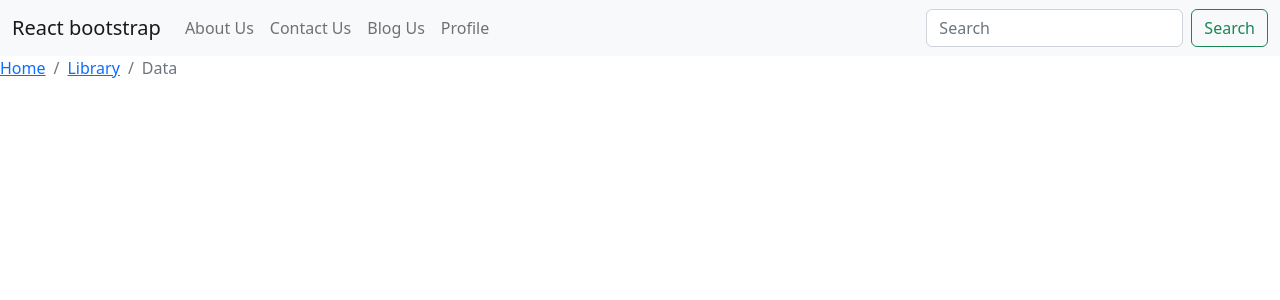
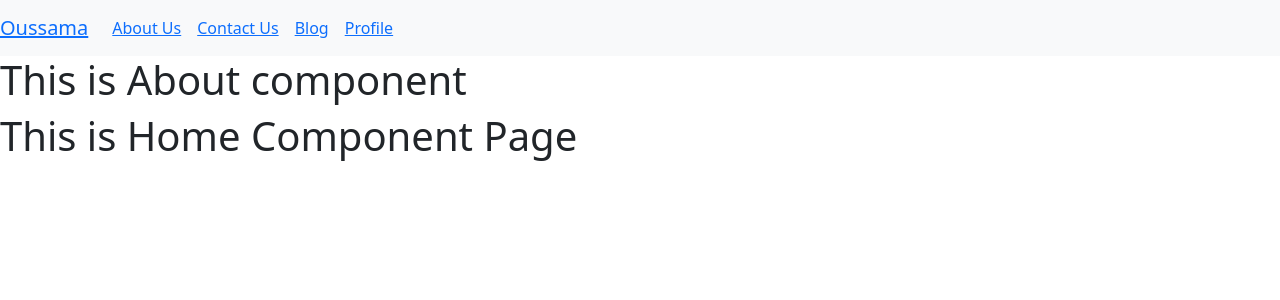
Before and after one commit to Ouss-tagh-dev/React-js-Fundamental, a React (Create React App) app: page /about in a window 1280 px wide. Shown: the top 300 px of the page. Built offline with nearby package versions, Linux system fonts and the light colour scheme; the HTML template or start-up script is replaced by a standard one.

Commit message:
Router Link Load Component

```diff
--- a/package.json
+++ b/package.json
@@ -10,7 +10,7 @@
     "react": "^18.2.0",
     "react-bootstrap": "^2.7.0",
     "react-dom": "^18.2.0",
-    "react-router-dom": "^6.7.0",
+    "react-router-dom": "^5.3.4",
     "react-scripts": "5.0.1",
     "web-vitals": "^2.1.4"
   },
--- a/src/App.js
+++ b/src/App.js
@@ -1,52 +1,11 @@
 import { Component } from "react";
 import "bootstrap/dist/css/bootstrap.min.css";
-import {
-  Button,
-  Breadcrumb,
-  Navbar,
-  Container,
-  Nav,
-  Form,
-} from "react-bootstrap";
+
 class App extends Component {
   render() {
     return (
       <div className="App">
-        <Navbar bg="light" expand="lg">
-          <Container fluid>
-            <Navbar.Brand href="#">React bootstrap</Navbar.Brand>
-            <Navbar.Toggle aria-controls="navbarScroll" />
-            <Navbar.Collapse id="navbarScroll">
-              <Nav
-                className="me-auto my-2 my-lg-0"
-                style={{ maxHeight: "100px" }}
-                navbarScroll
-              >
-                <Nav.Link href="#action2">About Us</Nav.Link>
-                <Nav.Link href="#action1">Contact Us</Nav.Link>
-                <Nav.Link href="#action2">Blog Us</Nav.Link>
-                <Nav.Link href="#action1">Profile</Nav.Link>
-              </Nav>
-              <Form className="d-flex">
-                <Form.Control
-                  type="search"
-                  placeholder="Search"
-                  className="me-2"
-                  aria-label="Search"
-                />
-                <Button variant="outline-success">Search</Button>
-              </Form>
-            </Navbar.Collapse>
-          </Container>
-        </Navbar>
-
-        <Breadcrumb>
-          <Breadcrumb.Item href="#">Home</Breadcrumb.Item>
-          <Breadcrumb.Item href="https://getbootstrap.com/docs/4.0/components/breadcrumb/">
-            Library
-          </Breadcrumb.Item>
-          <Breadcrumb.Item active>Data</Breadcrumb.Item>
-        </Breadcrumb>
+        <h1>This is Home Component Page</h1>
       </div>
     );
   }
--- /dev/null
+++ b/src/Header.jsx
@@ -0,0 +1,57 @@
+import React, { Component } from "react";
+import { Navbar, Container, Nav } from "react-bootstrap";
+import { BrowserRouter as Router, Switch, Route, Link } from "react-router-dom";
+import App from "./App";
+import About from "./components/About";
+import Contact from "./components/Contact";
+import Blog from "./components/Blog";
+import Profile from "./components/Profile";
+export default class Header extends Component {
+  render() {
+    return (
+      <Router>
+        <div>
+          <Navbar bg="light" expand="lg">
+            <Navbar.Brand>
+              <Link to="/">Oussama</Link>
+            </Navbar.Brand>
+            <Navbar.Toggle aria-controls="basic-navbar-nav" />
+            <Navbar.Collapse id="basic-navbar-nav">
+              <Nav className="mr-auto">
+                <Nav.Link>
+                  <Link to="/about">About Us</Link>
+                </Nav.Link>
+                <Nav.Link>
+                  <Link to="/contact">Contact Us</Link>
+                </Nav.Link>
+                <Nav.Link>
+                  <Link to="/blog">Blog</Link>
+                </Nav.Link>
+                <Nav.Link>
+                  <Link to="/profile">Profile</Link>
+                </Nav.Link>
+              </Nav>
+            </Navbar.Collapse>
+          </Navbar>
+        </div>
+        <Switch>
+          {/* <Route path="/">
+            <App />
+          </Route>  */}
+          <Route path="/about">
+            <About />
+          </Route>
+          <Route path="/contact">
+            <Contact />
+          </Route>
+          <Route path="/blog">
+            <Blog />
+          </Route>
+          <Route path="/profile">
+            <Profile />
+          </Route>
+        </Switch>
+      </Router>
+    );
+  }
+}
--- a/src/components/About.jsx
+++ b/src/components/About.jsx
@@ -0,0 +1,13 @@
+import React, { Component } from 'react';
+
+class About extends Component {
+    render() {
+        return (
+            <div>
+                <h1>This is About component</h1>
+            </div>
+        );
+    }
+}
+
+export default About;
--- a/src/components/Blog.jsx
+++ b/src/components/Blog.jsx
@@ -0,0 +1,13 @@
+import React, { Component } from 'react';
+
+class Blog extends Component {
+    render() {
+        return (
+            <div>
+                <h1>This is Blog component</h1>
+            </div>
+        );
+    }
+}
+
+export default Blog;
--- a/src/components/Contact.jsx
+++ b/src/components/Contact.jsx
@@ -0,0 +1,13 @@
+import React, { Component } from 'react';
+
+class Contact extends Component {
+    render() {
+        return (
+            <div>
+                <h1>This is Contact component</h1>
+            </div>
+        );
+    }
+}
+
+export default Contact;
--- a/src/components/Profile.jsx
+++ b/src/components/Profile.jsx
@@ -0,0 +1,13 @@
+import React, { Component } from 'react';
+
+class Profile extends Component {
+    render() {
+        return (
+            <div>
+                <h1>This is Profile component </h1>
+            </div>
+        );
+    }
+}
+
+export default Profile;
--- a/src/index.js
+++ b/src/index.js
@@ -3,10 +3,12 @@ import ReactDOM from 'react-dom/client';
 import './index.css';
 import App from './App';
 import reportWebVitals from './reportWebVitals';
+import Header from './Header';
 
 const root = ReactDOM.createRoot(document.getElementById('root'));
 root.render(
   <React.StrictMode>
+    <Header/>
     <App />
   </React.StrictMode>
 );
```
Also changed, not shown: 1 other file (tests, documents, lock files or other folders).
